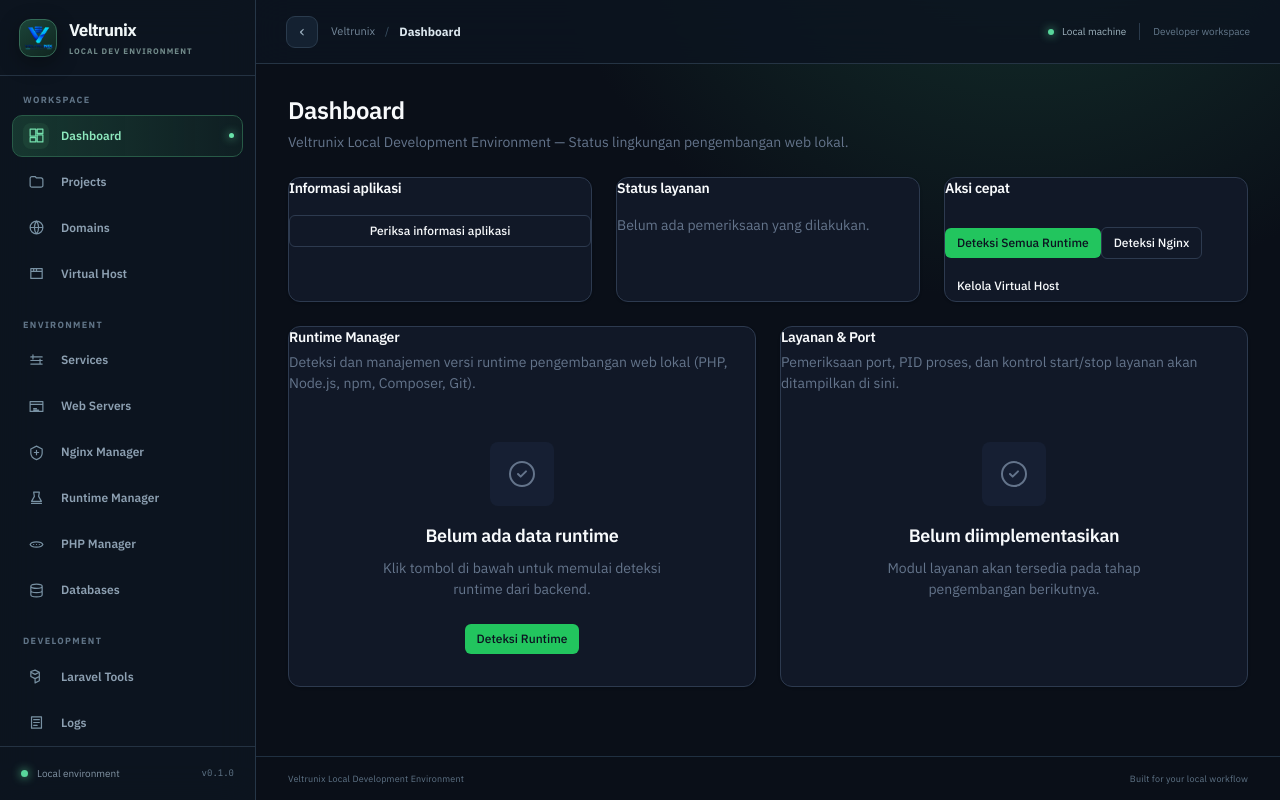
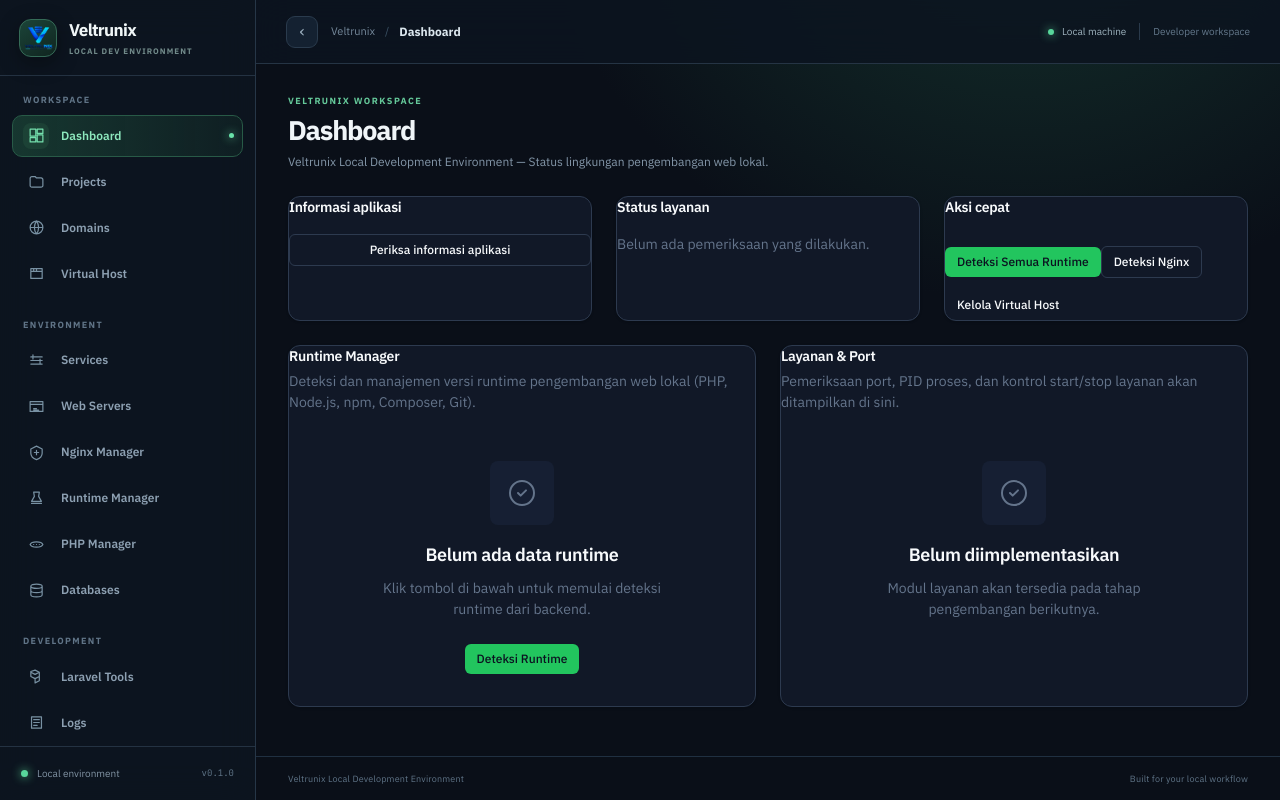
Before and after one commit to Strong-Bee/veltrunix, a React (Vite) app: page / in a window 1280 px wide. Built offline with nearby package versions, Linux system fonts and the light colour scheme; the HTML template or start-up script is replaced by a standard one.

Commit message:
design: refine page heading component

```diff
--- a/src/components/ui/PageHeader.tsx
+++ b/src/components/ui/PageHeader.tsx
@@ -4,22 +4,13 @@ interface PageHeaderProps {
   action?: React.ReactNode
 }
 
-export function PageHeader({
-  title,
-  description,
-  action,
-}: PageHeaderProps) {
-  return (
-    <div className="flex flex-col sm:flex-row sm:items-start sm:justify-between gap-4 mb-6">
-      <div>
-        <h1 className="text-2xl font-semibold text-text-primary tracking-tight">
-          {title}
-        </h1>
-        {description && (
-          <p className="mt-1 text-sm text-text-muted">{description}</p>
-        )}
-      </div>
-      {action && <div className="mt-4 sm:mt-0 flex items-center gap-2">{action}</div>}
+export function PageHeader({ title, description, action }: PageHeaderProps) {
+  return <div className="page-heading">
+    <div className="page-heading-copy">
+      <p className="page-kicker">VELTRUNIX WORKSPACE</p>
+      <h1>{title}</h1>
+      {description && <p className="page-description">{description}</p>}
     </div>
-  )
+    {action && <div className="page-heading-actions">{action}</div>}
+  </div>
 }
```
